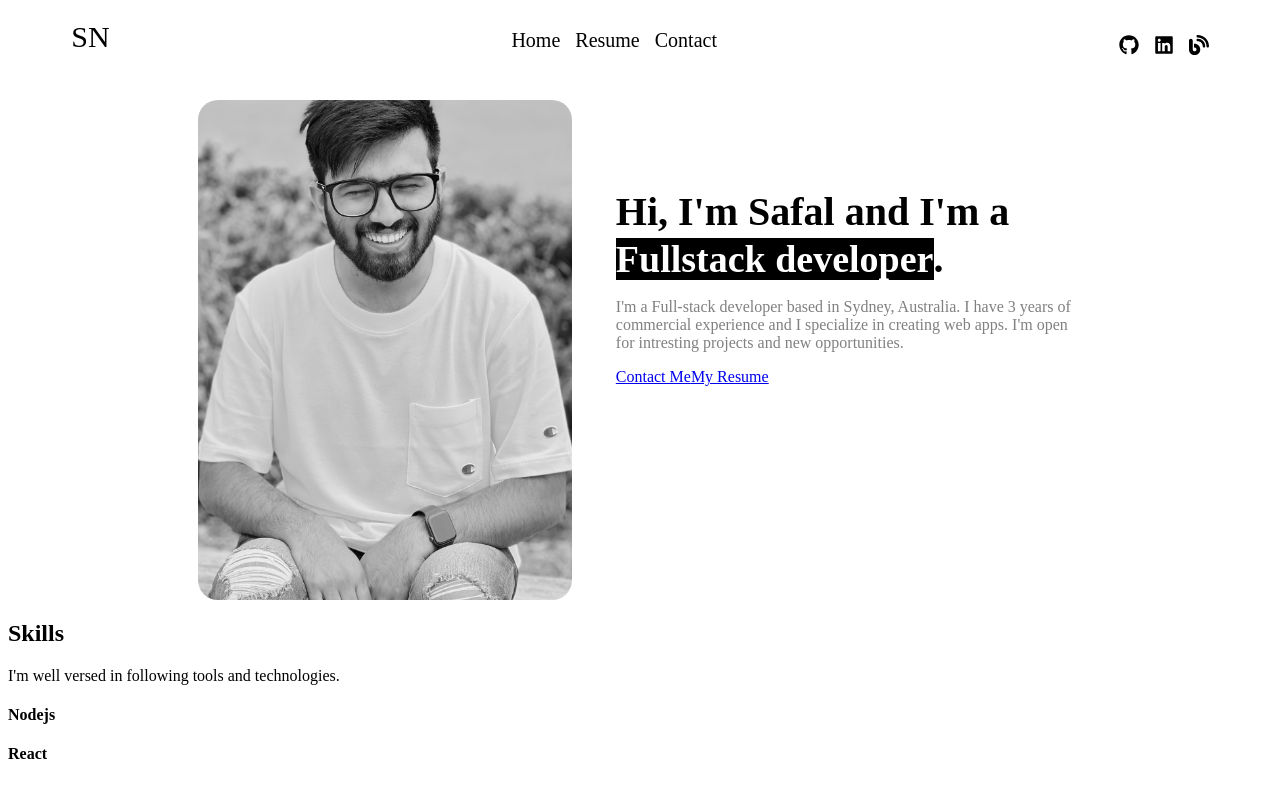
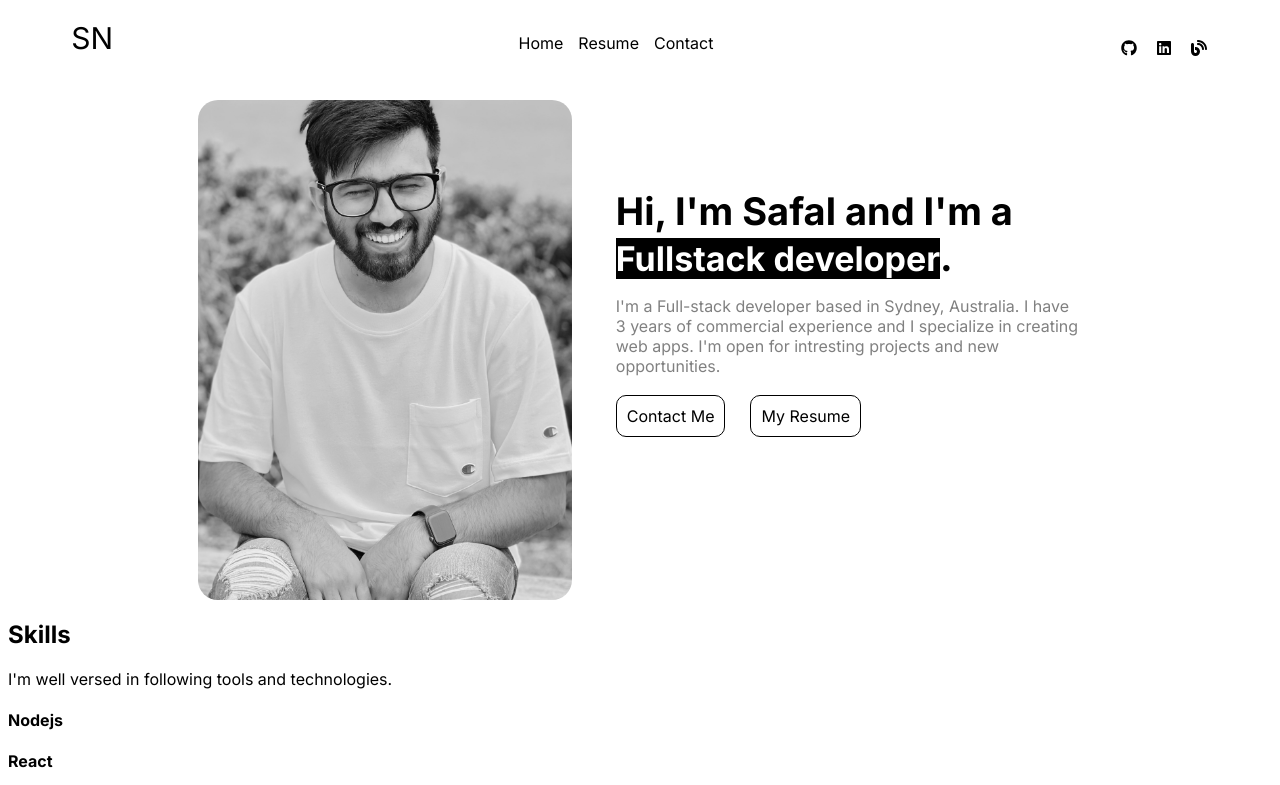
Before and after one commit to safalnpane/portfolio, a Next.js app: page / in a window 1280 px wide. Shown: the top 785 px of the page. Built offline with nearby package versions, Linux system fonts and the light colour scheme.

Commit message:
feat(index): add google font and fix hero section

```diff
--- a/src/app/Hero.jsx
+++ b/src/app/Hero.jsx
@@ -23,9 +23,13 @@ export default function Hero() {
             years of commercial experience and I specialize in creating web
             apps. I&apos;m open for intresting projects and new opportunities.
           </p>
-          <div>
-            <a href="#">Contact Me</a>
-            <a href="#">My Resume</a>
+          <div className={styles.buttons}>
+            <a href="#" className="button">
+              Contact Me
+            </a>
+            <a href="#" className={"button " + styles.resumeButton}>
+              My Resume
+            </a>
           </div>
         </div>
       </div>
--- a/src/app/global.css
+++ b/src/app/global.css
@@ -4,3 +4,16 @@
   width: 70%;
   margin: 0 auto;
 }
+
+.button {
+  color: black;
+  text-decoration: none;
+  padding: 10px;
+  border: 1px solid;
+  border-radius: 10px;
+}
+
+.button:hover {
+  color: white;
+  background-color: black;
+}
--- a/src/app/hero.module.css
+++ b/src/app/hero.module.css
@@ -14,16 +14,24 @@
 }
 
 .heroHeading {
-  font-size: 40px;
+  font-size: 38px;
   margin: 0;
 }
 
 .highlight {
   background-color: black;
   color: white;
-  font-size: 38px;
+  font-size: 34px;
 }
 
 .heroSubtitle {
   color: gray;
 }
+
+.resumeButton {
+  margin-left: 25px;
+}
+
+.buttons {
+  margin-top: 30px;
+}
--- a/src/app/layout.js
+++ b/src/app/layout.js
@@ -1,6 +1,11 @@
 // layout.js
+import { Inter } from "next/font/google";
+
 import Navigation from "../components/Navigation";
+
 import "./global.css";
+
+const inter = Inter({ subsets: ["latin"] });
 
 export const metadata = {
   title: "Safal Neupane",
@@ -13,7 +18,7 @@ export default function RootLayout({ children }) {
       <head>
         <link rel="icon" href="/favicon.ico" />
       </head>
-      <body>
+      <body className={inter.className}>
         <Navigation />
         {children}
       </body>
--- a/src/components/navigation.module.css
+++ b/src/components/navigation.module.css
@@ -20,7 +20,6 @@
   text-decoration: none;
   color: black;
   padding-left: 15px;
-  font-size: 20px;
 }
 
 .faicon {
```
